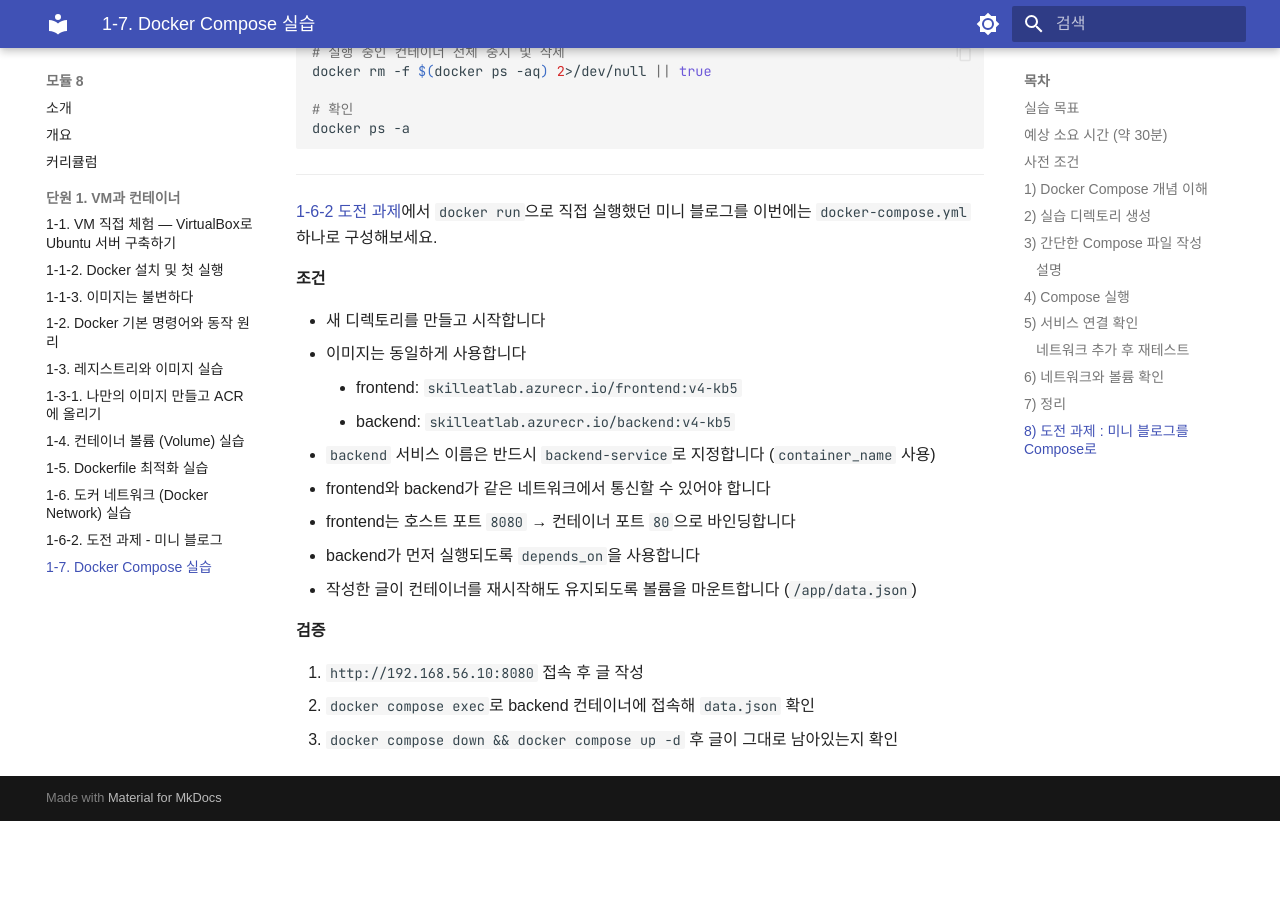
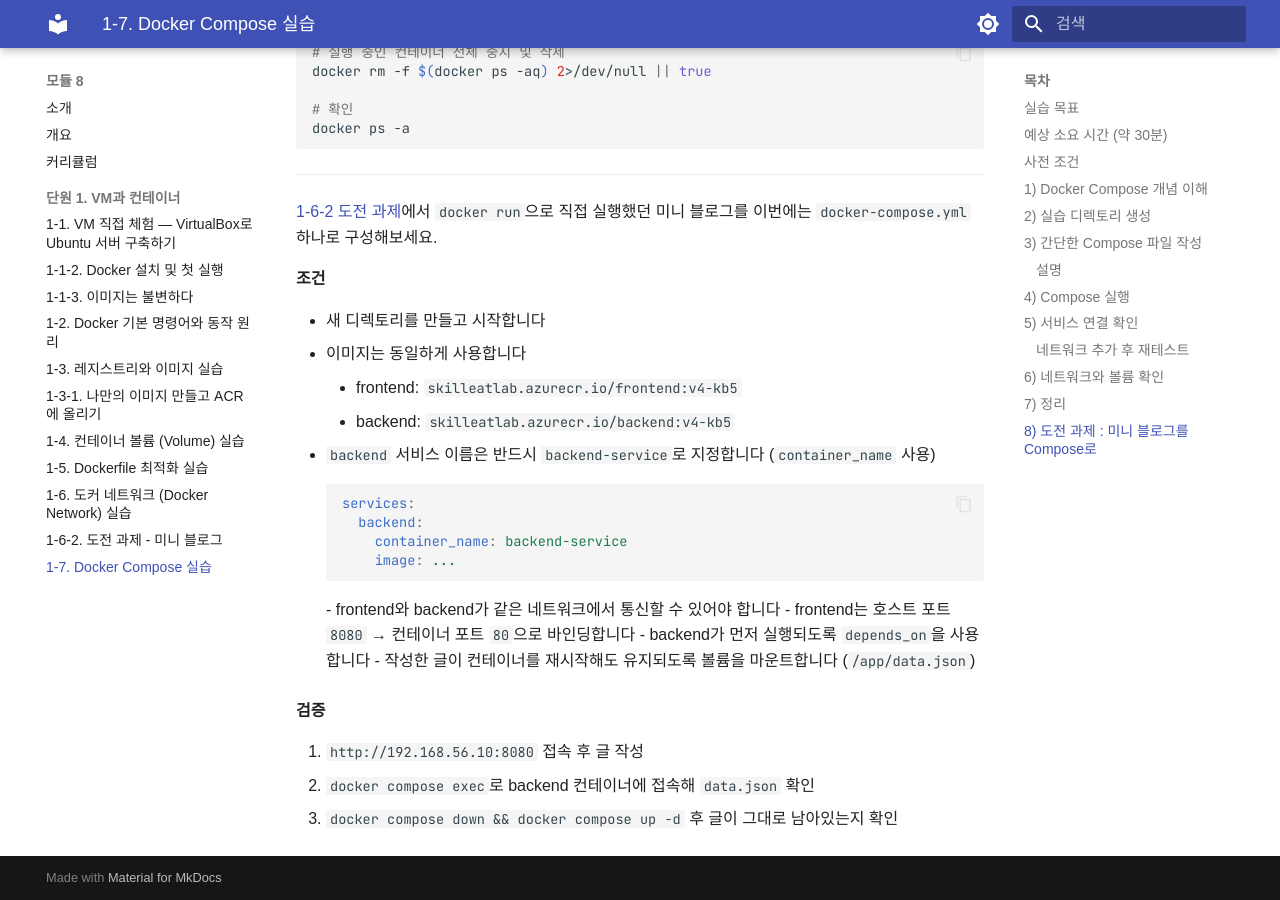
Before and after one commit to skilleat-labs/docker-k8s-labs, an MkDocs documentation site: the page built from docs/modules/module8/1-7.md, in a window 1280 px wide and 900 px high, scrolled down 5284 px. Built offline with MkDocs 1.6.1 and Material for MkDocs 9.7.7, drawn with Linux system fonts in a browser that asks for light colours; some web fonts are replaced; before the commit the page ends 6105 px from its top, so only the background shows below that.

Commit message:
1-7: 8) container_name 힌트 예시 추가
Co-Authored-By: Claude Sonnet 4.6 <noreply@anthropic.com>

````diff
--- a/docs/modules/module8/1-7.md
+++ b/docs/modules/module8/1-7.md
@@ -256,6 +256,13 @@ docker ps -a
     - frontend: `skilleatlab.azurecr.io/frontend:v4-kb5`
     - backend: `skilleatlab.azurecr.io/backend:v4-kb5`
 - `backend` 서비스 이름은 반드시 `backend-service`로 지정합니다 (`container_name` 사용)
+
+    ```yaml
+    services:
+      backend:
+        container_name: backend-service
+        image: ...
+    ```
 - frontend와 backend가 같은 네트워크에서 통신할 수 있어야 합니다
 - frontend는 호스트 포트 `8080` → 컨테이너 포트 `80`으로 바인딩합니다
 - backend가 먼저 실행되도록 `depends_on`을 사용합니다
````
